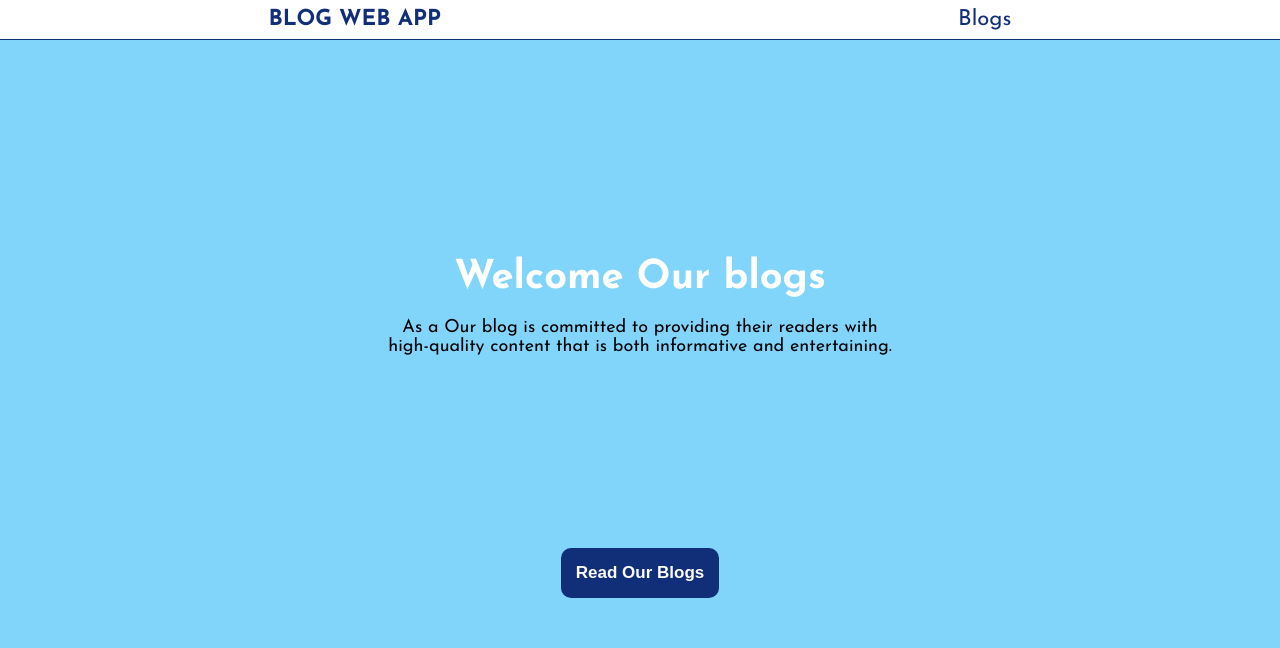
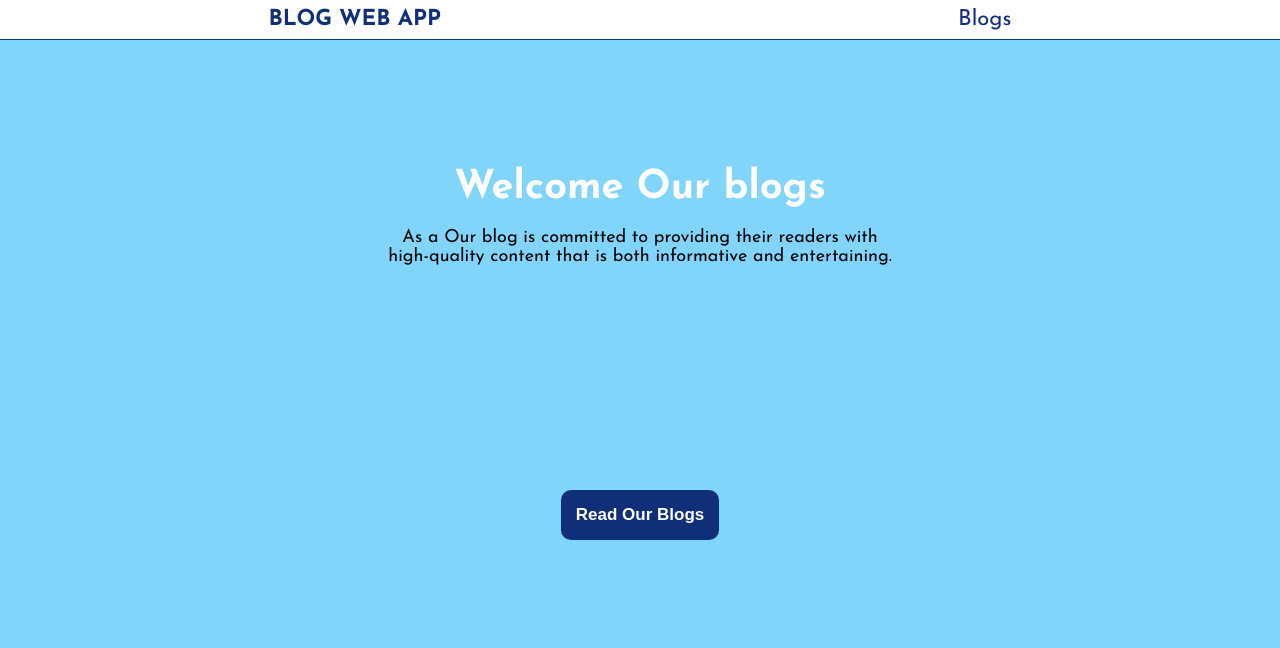
Before and after one commit to Ashakour1/Blog, a React (Create React App) app: page / in a window 1280 px wide. Shown: the top 648 px of the page. Built offline with nearby package versions, Linux system fonts and the light colour scheme.

Commit message:
blog web

```diff
--- a/src/Style.css
+++ b/src/Style.css
@@ -104,9 +104,7 @@ a{
   margin-top: 10px;
   font-weight: 800;
 }
-.blog{
 
-}
 .card .btn {
   background: transparent;
   padding: 5px 15px;
@@ -188,7 +186,7 @@ a{
 
 }
 
-@media screen and (max-width : 600px){
+@media screen and (max-width : 700px){
   .section h1{
     padding-top: 250px;
   }
@@ -206,3 +204,39 @@ a{
     margin: 20px;
   }
 }
+@media screen and (min-width : 600px){
+
+  .container{
+    grid-template-columns: 1fr 1fr;
+    width: 510px;
+  }
+  .card{
+    height: 400px;
+  }
+  .cont{
+    margin: 20px;
+  }
+  .story{
+    margin: 20px;
+  }
+}
+@media screen and (min-width : 900px){
+  .section h1{
+    padding-top: 10%;
+  color: white;
+  font-size: 40px;
+  }
+  .btn-read{
+    top: 35%;
+  }
+  .container{
+    width: 90%;
+    grid-template-columns: repeat(3 , 1fr);
+  }
+  .cont{
+    margin: 20px;
+  }
+  .story{
+    margin: 20px;
+  }
+}
```
